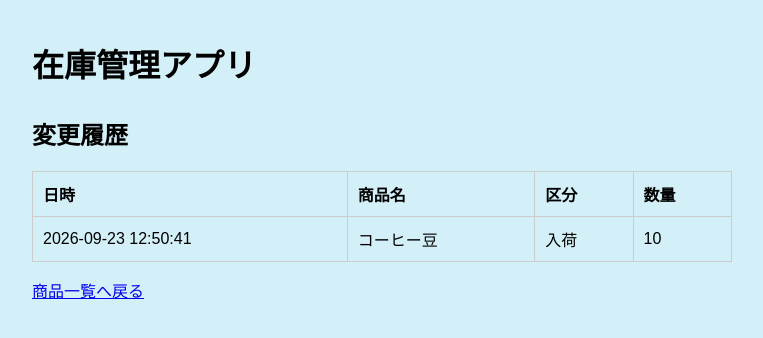
After one commit to Hiromichi-Takeuchi1/git_test01, a Flask app: page /history in a window 1280 px wide. The commit adds this page. Shown: the top 338 px of the page, without its empty margins (258-1021 px from the left). Run offline with Flask 3, Linux system fonts and the light colour scheme; data comes from the database, SQL or seed files in the repository; both versions use the stored data as it was after the commit.

Commit message:
履歴をつけました

```diff
--- a/app.py
+++ b/app.py
@@ -1,5 +1,6 @@
 from flask import Flask, render_template, request, redirect, url_for, flash
 import sqlite3
+from datetime import datetime
 
 def get_db_connection():
     conn = sqlite3.connect("inventory.db")
@@ -64,6 +65,13 @@ def transaction():
                     "UPDATE products SET stock = stock + ? WHERE id = ?",
                     (quantity, product_id)
                 )
+                conn.execute(
+                    """
+                    INSERT INTO transactions (product_name, transaction_type, quantity, created_at)
+                    VALUES (?, ?, ?, ?)
+                    """,
+                    (product["name"], "入荷", quantity, datetime.now().strftime("%Y-%m-%d %H:%M:%S"))
+                )
                 conn.commit()
                 flash("入荷を登録しました")
 
@@ -76,6 +84,13 @@ def transaction():
                 conn.execute(
                     "UPDATE products SET stock = stock - ? WHERE id = ?",
                     (quantity, product_id)
+                )
+                conn.execute(
+                    """
+                    INSERT INTO transactions (product_name, transaction_type, quantity, created_at)
+                    VALUES (?, ?, ?, ?)
+                    """,
+                    (product["name"], "出庫", quantity, datetime.now().strftime("%Y-%m-%d %H:%M:%S"))
                 )
                 conn.commit()
                 flash("出庫を登録しました")
@@ -93,6 +108,20 @@ def transaction():
     return render_template(
         "transaction.html",
         products=products
+    )
+
+@app.route("/history")
+def history():
+
+    conn = get_db_connection()
+    transactions = conn.execute(
+        "SELECT * FROM transactions ORDER BY id DESC"
+    ).fetchall()
+    conn.close()
+
+    return render_template(
+        "history.html",
+        transactions=transactions
     )
 
 @app.route("/product/add", methods=["GET", "POST"])
--- /dev/null
+++ b/templates/history.html
@@ -0,0 +1,35 @@
+{% extends "base.html" %}
+
+{% block title %}
+変更履歴
+{% endblock %}
+
+{% block content %}
+
+<h2>変更履歴</h2>
+
+<table>
+    <tr>
+        <th>日時</th>
+        <th>商品名</th>
+        <th>区分</th>
+        <th>数量</th>
+    </tr>
+
+    {% for transaction in transactions %}
+    <tr>
+        <td>{{ transaction.created_at }}</td>
+        <td>{{ transaction.product_name }}</td>
+        <td>{{ transaction.transaction_type }}</td>
+        <td>{{ transaction.quantity }}</td>
+    </tr>
+    {% endfor %}
+</table>
+
+<p>
+    <a href="{{ url_for('home') }}">
+        商品一覧へ戻る
+    </a>
+</p>
+
+{% endblock %}
--- a/templates/index.html
+++ b/templates/index.html
@@ -29,6 +29,12 @@
     </a>
 </p>
 
+<p>
+    <a href="{{ url_for('history') }}">
+        変更履歴を見る
+    </a>
+</p>
+
 <table>
     <tr>
         <th>商品名</th>
--- a/templates/product_add.html
+++ b/templates/product_add.html
@@ -37,7 +37,7 @@
 <h2>登録済み商品</h2>
 
 {% for product in products %}
-<div style="display: flex; align-items: center; gap: 16px; margin-bottom: 10px;">
+<div style="display: grid; grid-template-columns: 180px 140px auto; align-items: center; gap: 16px; margin-bottom: 10px; white-space: nowrap;">
     <span>{{ product.name }}</span>
     <span>適正在庫 {{ product.proper_stock }}</span>
     <form method="POST" action="{{ url_for('delete_product', product_id=product.id) }}" style="margin: 0;" onsubmit="return confirm('この商品を削除しますか？');">
```
Also changed, not shown: init_db.py (+10 -0 lines), inventory.db.
